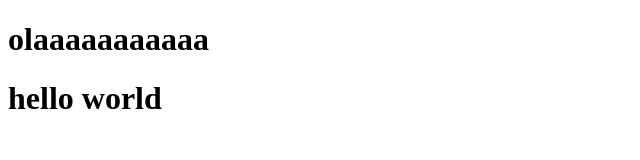
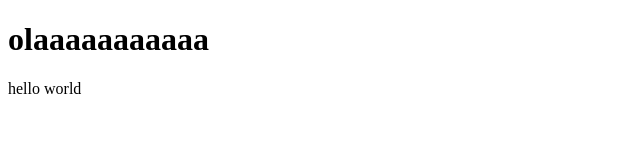
Before and after one commit to GabumonG/criando-um-site-responsivo, a plain HTML site: page index.html in a window 1280 px wide. Shown: the whole page, without its empty margins (0-640 px from the left). Drawn offline with Linux system fonts and the light colour scheme.

Commit message:
tag h1 alterada para p teste

```diff
--- a/index.html
+++ b/index.html
@@ -9,7 +9,7 @@
     <body>
 
         <h1>olaaaaaaaaaaa</h1>
-        <h1>hello world</h1>
+        <p>hello world</p>
 
     </body>
 </html>
```
